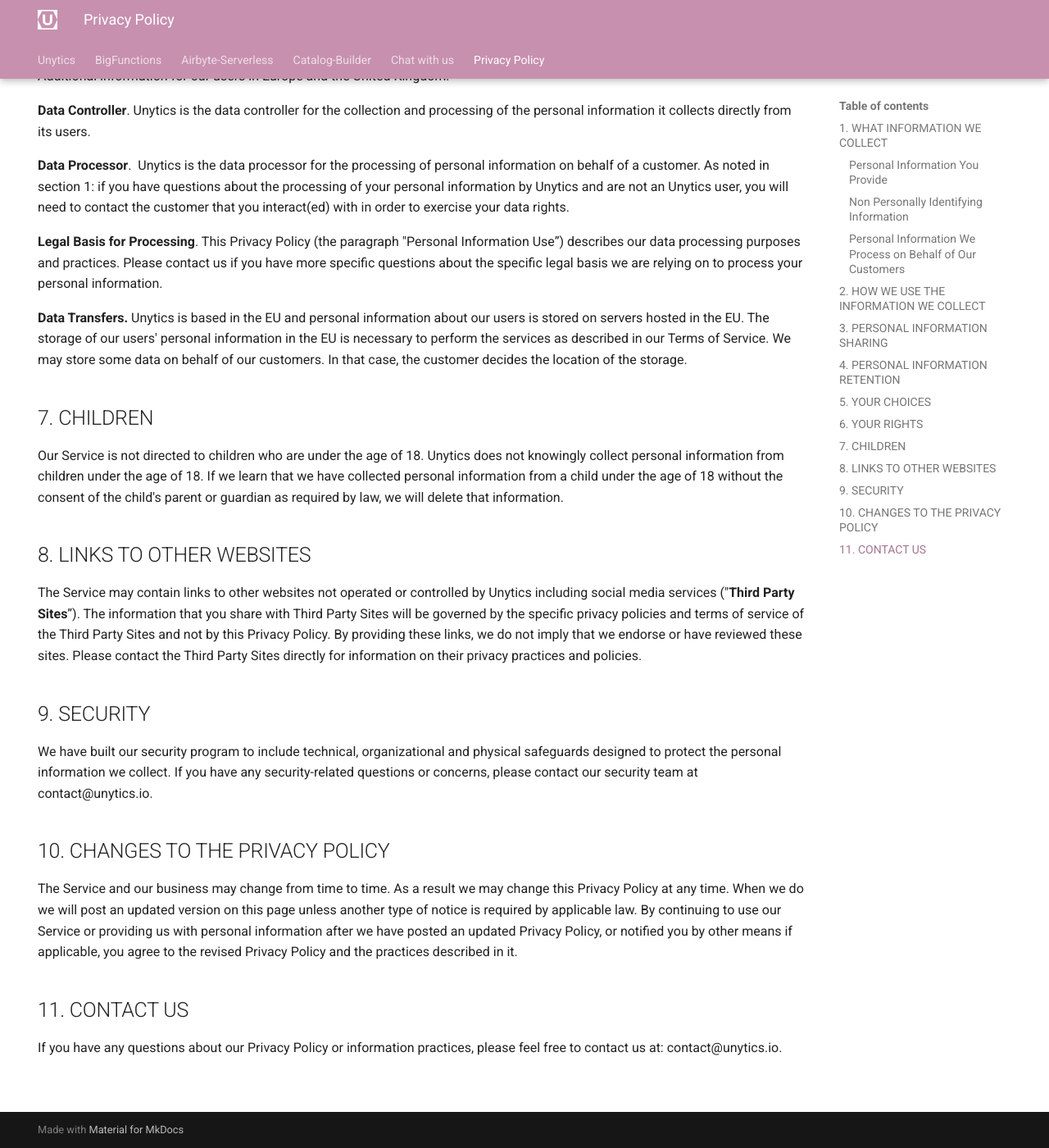
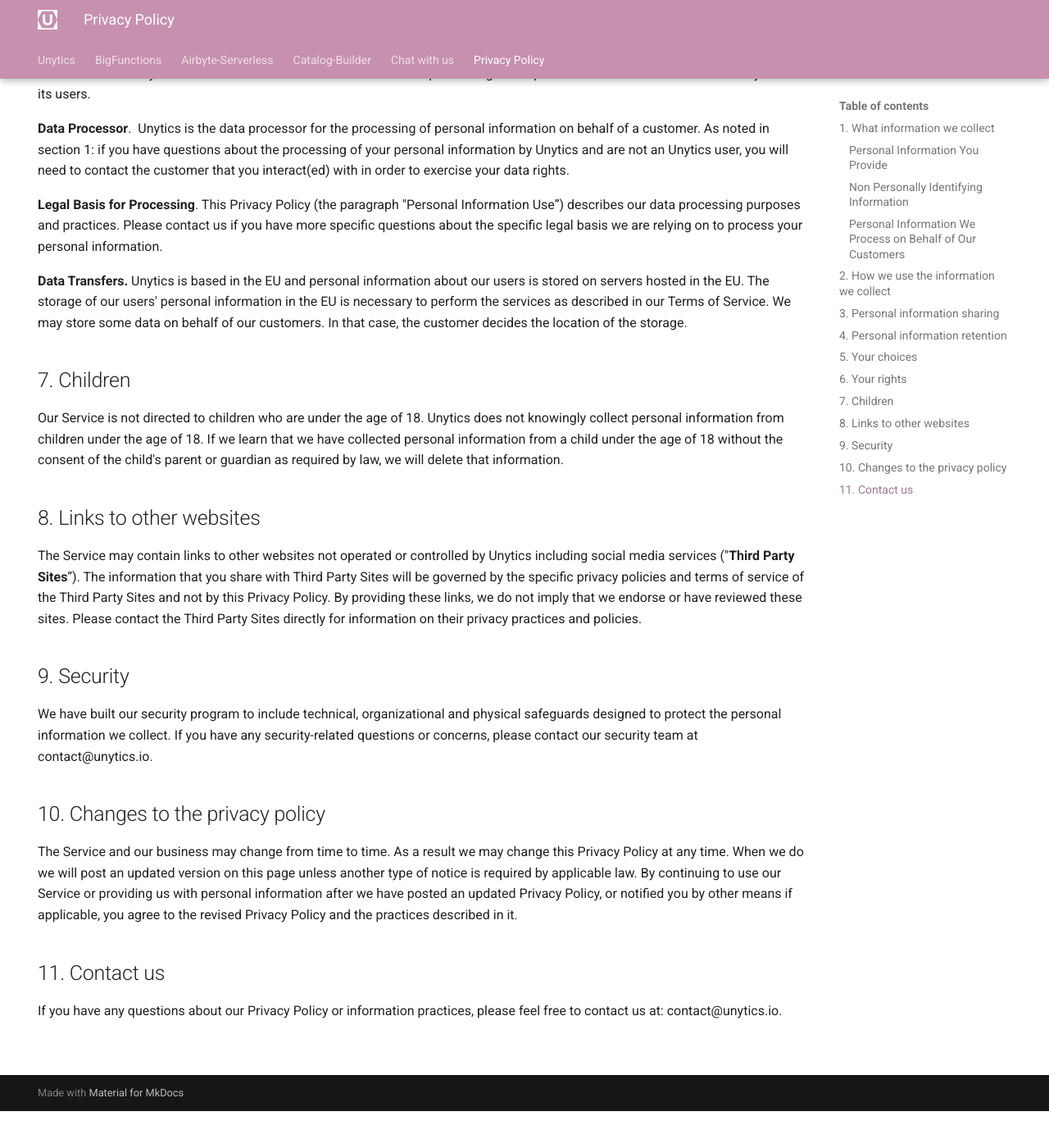
Before and after one commit to unytics/unytics.github.io, an MkDocs documentation site: the page built from docs/privacy_policy.md, in a window 1280 px wide and 1400 px high, scrolled down 4962 px. Shown: the whole window at 82% size. Built offline with MkDocs 1.6.1 and Material for MkDocs 9.7.7, drawn with Linux system fonts in a browser that asks for light colours; after the commit the page ends 6317 px from its top, so only the background shows below that; some of the changed text lies outside the part shown.

```diff
--- a/docs/privacy_policy.md
+++ b/docs/privacy_policy.md
@@ -24,9 +24,9 @@ This privacy policy explains how we handle the personal information you may prov
 
 Before using our Services or submitting any personal information to Unytics, please review this Privacy Policy carefully. By using our Services, you agree to the practices described in this Privacy Policy; if you do not agree to this Privacy Policy, please do not continue accessing the Site or otherwise using the Services.
 
-## 1. WHAT INFORMATION WE COLLECT
+## 1. What information we collect
 
-### Personal Information You Provide
+#### Personal Information You Provide
 
 We collect and are the controller of the following categories of personally identifiable information from you:
 
@@ -35,7 +35,7 @@ We collect and are the controller of the following categories of personally iden
 - **Social Media Information:** We maintain a social media presence on platforms like Instagram, Facebook, Medium, Twitter, and LinkedIn ("**Social Media Pages**”). When you interact with us on social media, we may receive personal information that you provide or make available to us based on your settings, such as your contact details. In addition, the companies that host our Social Media Pages may provide us with aggregate information and analytics regarding the use of our Social Media Pages.
 
 ‍
-### Non Personally Identifying Information
+#### Non Personally Identifying Information
 
 When you visit, use, and interact with our Services, we may collect and are the controller of the following categories of non-personally identifying information:
 
@@ -47,7 +47,7 @@ When you visit, use, and interact with our Services, we may collect and are the
 
 
 
-### Personal Information We Process on Behalf of Our Customers
+#### Personal Information We Process on Behalf of Our Customers
 
 In order to provide our Solution, we process certain data on behalf of our customers. We process that data, including any personal information contained within it, pursuant to our agreements with our customers. We have no direct relationship with the individuals whose personal information we process in the course of providing our Service to our customers. If you are such an individual and have questions about the processing of your personal information or want to exercise one of your privacy rights, please contact the Unytics customer that you interact(ed) with directly.
 
@@ -56,7 +56,7 @@ In order to provide our Solution, we process certain data on behalf of our custo
 **Training Data:**  Unytics does not collect or use customer data to develop, improve, or train generalized artificial intelligence and/or machine learning models.
 
 
-## 2. HOW WE USE THE INFORMATION WE COLLECT
+## 2. How we use the information we collect
 
 Your personal information is used for the following purposes:
 
@@ -91,7 +91,7 @@ Your personal information is used for the following purposes:
 - **Interest-Based Advertising:** We engage advertising partners, including third party advertising companies and social media companies, to display ads on the Service and other online services. These companies may use cookies and similar technologies to collect information about your interaction over time across the Service, our communications, and other online services, and use that information to serve online ads that they think will interest you. This is called interest-based advertising. We may also share information about our users with these companies to facilitate interest-based advertising to our or similar users (known as a "lookalike audience”) on other online platforms. You can learn more about your choices for limiting interest-based advertising in the Limit Online Tracking section below.
 
 
-## 3. PERSONAL INFORMATION SHARING
+## 3. Personal information sharing
 
 We do not sell, rent, license, or lease your personal information to third parties.
 
@@ -107,12 +107,12 @@ In certain circumstances, however, we may share personal information without fur
 **Community Sharing**: Open discourse is what makes our collaborative community so great, and we are committed to facilitating it. This means that many portions of our Community are open forums for innovative developments, ideas, and information; information you voluntarily provide in our Community will likely be public-facing and we are not controllers of that information once it is shared. We strive to respect the privacy of individual community members and will minimize the information required to participate. We will also strive to ensure our Community is built on tools that meet our data protection standards and offer user privacy settings wherever possible. However, we encourage you to be thoughtful as to how you interact with our Community tools, how you interact with others in our Community, and the information you share within the Community forums (for example, through creating a public profile, project contributions, comments, and blog posts).
 
 
-## 4. PERSONAL INFORMATION RETENTION
+## 4. Personal information retention
 
 We keep personal information for as long as reasonably necessary for the purposes described in this Privacy Policy, while we have a business need to do so, or as required by law (e.g. for tax, legal, accounting, or other purposes), whichever is longer.
 
 
-## 5. YOUR CHOICES
+## 5. Your choices
 
 **Update Your Account Information:** You can contact us and request any updates or corrections needed to keep your personal information accurate, current, and complete.
 
@@ -121,7 +121,7 @@ We keep personal information for as long as reasonably necessary for the purpose
 Please note, however, that if you use our Solution, you will continue to receive service-specific communications, such as account or usage alerts and billing information.
 
 
-## 6. YOUR RIGHTS
+## 6. Your rights
 
 We endeavor to provide the same data rights and protections to all of our users regardless of the jurisdiction in which they live.
 
@@ -152,27 +152,27 @@ Additional information for our users in Europe and the United Kingdom:
 **Data Transfers.** Unytics is based in the EU and personal information about our users is stored on servers hosted in the EU. The storage of our users' personal information in the EU is necessary to perform the services as described in our Terms of Service. We may store some data on behalf of our customers. In that case, the customer decides the location of the storage.
 
 
-## 7. CHILDREN
+## 7. Children
 
 Our Service is not directed to children who are under the age of 18. Unytics does not knowingly collect personal information from children under the age of 18. If we learn that we have collected personal information from a child under the age of 18 without the consent of the child's parent or guardian as required by law, we will delete that information.
 
 
-## 8. LINKS TO OTHER WEBSITES
+## 8. Links to other websites
 
 The Service may contain links to other websites not operated or controlled by Unytics including social media services ("**Third Party Sites**”). The information that you share with Third Party Sites will be governed by the specific privacy policies and terms of service of the Third Party Sites and not by this Privacy Policy. By providing these links, we do not imply that we endorse or have reviewed these sites. Please contact the Third Party Sites directly for information on their privacy practices and policies.
 
 
-## 9. SECURITY
+## 9. Security
 
 We have built our security program to include technical, organizational and physical safeguards designed to protect the personal information we collect. If you have any security-related questions or concerns, please contact our security team at contact@unytics.io.
 
 
-## 10. CHANGES TO THE PRIVACY POLICY
+## 10. Changes to the privacy policy
 
 The Service and our business may change from time to time. As a result we may change this Privacy Policy at any time. When we do we will post an updated version on this page unless another type of notice is required by applicable law. By continuing to use our Service or providing us with personal information after we have posted an updated Privacy Policy, or notified you by other means if applicable, you agree to the revised Privacy Policy and the practices described in it.
 
 
-## 11. CONTACT US
+## 11. Contact us
 
 If you have any questions about our Privacy Policy or information practices, please feel free to contact us at: contact@unytics.io.
 
```
